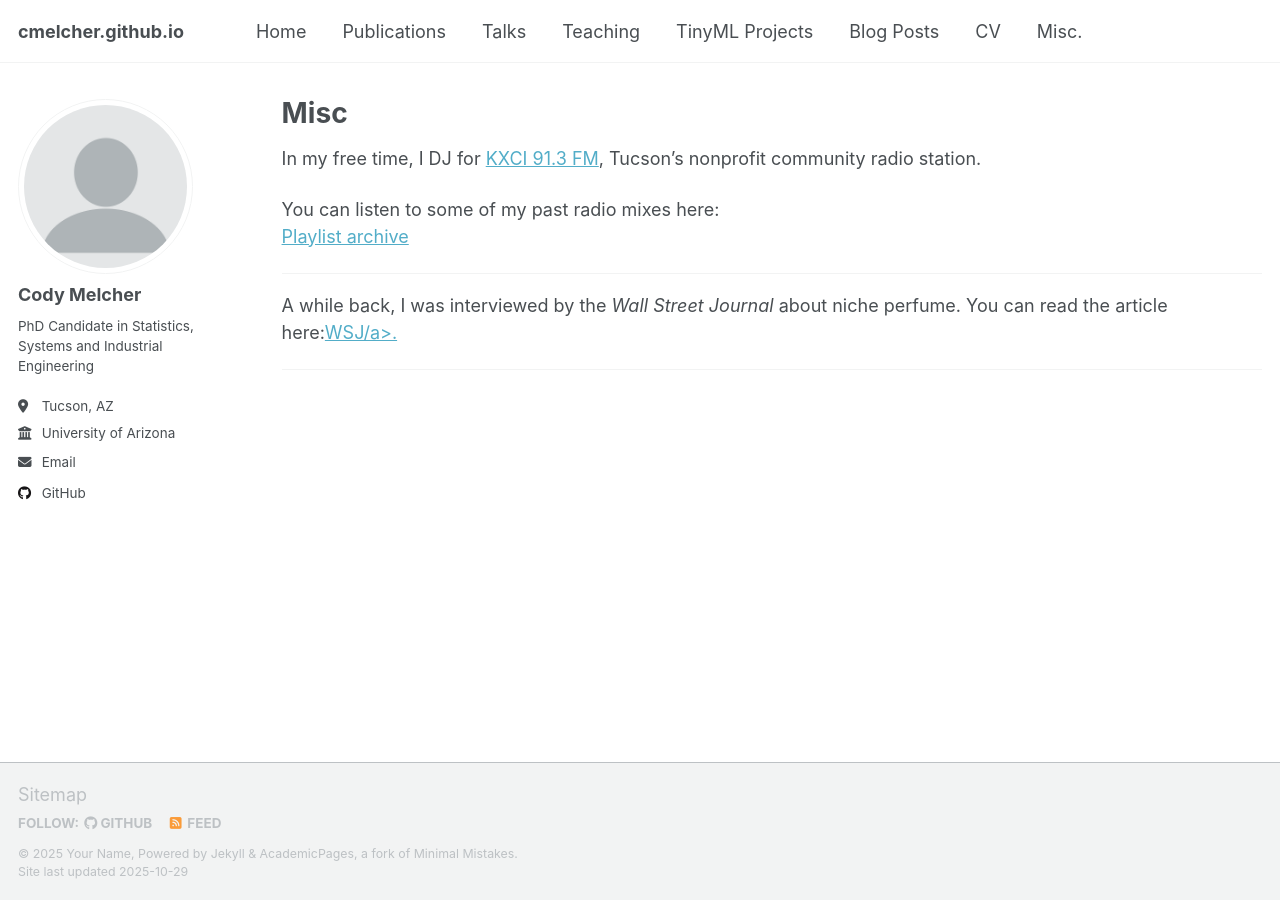
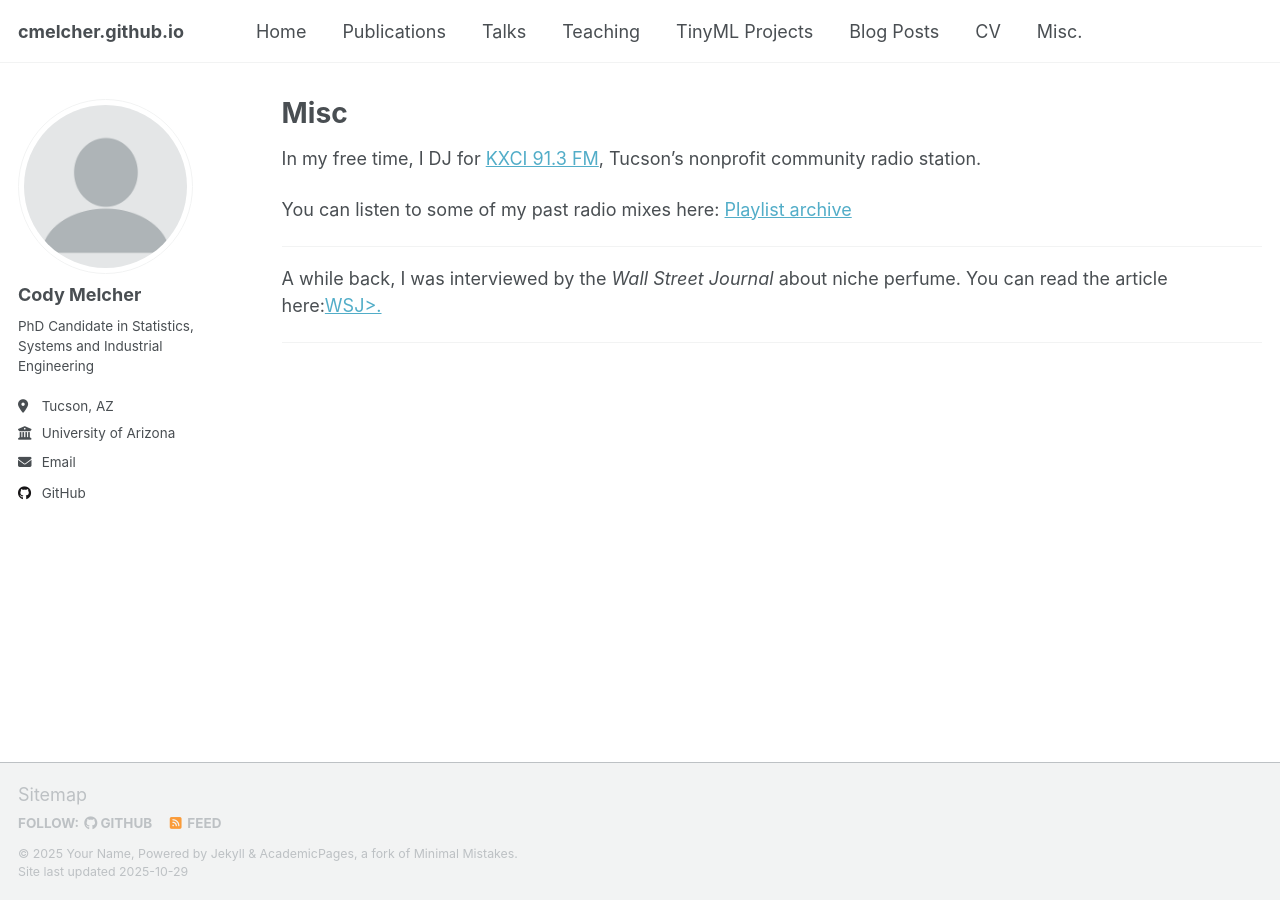
Before and after one commit to cmelcher/cmelcher.github.io, a Jekyll site: the page built from misc.md, in a window 1280 px wide. Built offline with Jekyll 4.4.1, drawn with Linux system fonts in a browser that asks for light colours; a script that is not in the unit is left out.

```diff
--- a/misc.md
+++ b/misc.md
@@ -6,10 +6,9 @@ author_profile: true
 ---
 In my free time, I DJ for <a href="https://kxci.org" target="_blank">KXCI 91.3 FM</a>, Tucson’s nonprofit community radio station.
 
-You can listen to some of my past radio mixes here:
-<a href="https://spinitron.com/KXCI/dj/98898" target="_blank">Playlist archive</a>
+You can listen to some of my past radio mixes here: <a href="https://spinitron.com/KXCI/dj/98898" target="_blank">Playlist archive</a>
 
 ---
-A while back, I was interviewed by the <em>Wall Street Journal</em> about niche perfume. You can read the article here:<a href="https://www.wsj.com/style/fashion/these-guys-nerd-out-on-fashion-instead-of-cars-and-whiskey-steal-their-in-the-know-picks-011ec54b?reflink=desktopwebshare_permalink" target="_blank">WSJ/a>.
+A while back, I was interviewed by the <em>Wall Street Journal</em> about niche perfume. You can read the article here:<a href="https://www.wsj.com/style/fashion/these-guys-nerd-out-on-fashion-instead-of-cars-and-whiskey-steal-their-in-the-know-picks-011ec54b?reflink=desktopwebshare_permalink" target="_blank">WSJ>.
 
 ---
```
